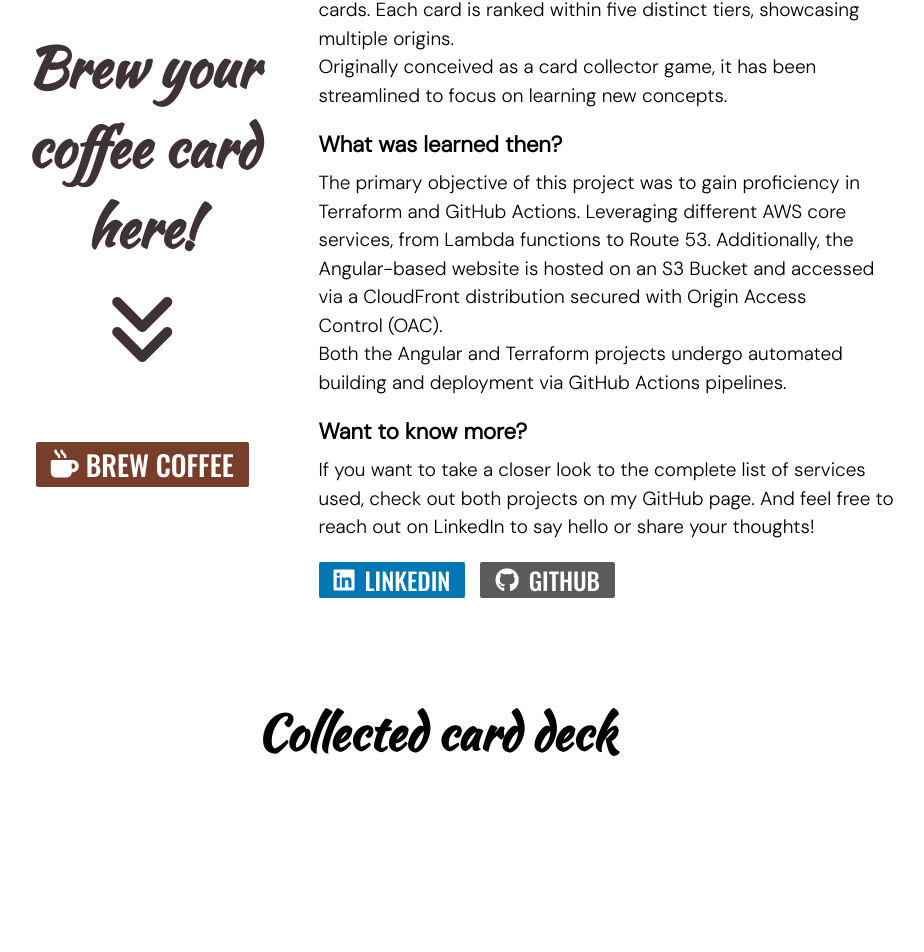
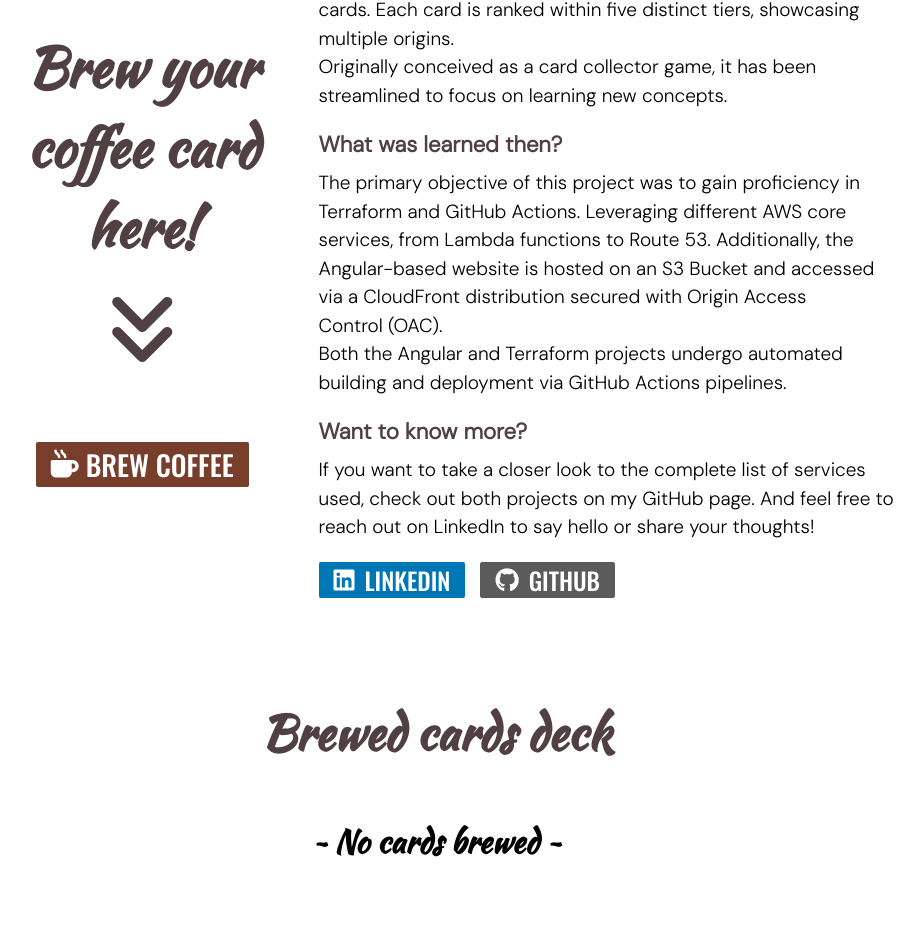
Before and after one commit to erikmichel-dev/coffee-run-web, an Angular app: page / in a window 1280 px wide. Shown: the part 253-1205 px from the top of the page, without its empty margins (204-1128 px from the left). Built offline with nearby package versions, Linux system fonts and the light colour scheme.

Commit message:
adjusted headers

```diff
--- a/src/app/dashboard/brew-hub/details/details.component.css
+++ b/src/app/dashboard/brew-hub/details/details.component.css
@@ -13,6 +13,7 @@
   h1, h3 {
     margin-bottom: 10px;
     text-wrap: pretty;
+    color: var(--secondary-text-color);
   }
 
   p {
--- a/src/app/dashboard/deck/deck.component.css
+++ b/src/app/dashboard/deck/deck.component.css
@@ -2,6 +2,14 @@
   h1 {
     font-family: 'Kaushan Script';
     font-size: xxx-large;
+    text-align: center;
+    margin-bottom: 50px;
+    color: var(--secondary-text-color);
+  }
+
+  h2 {
+    font-family: 'Kaushan Script';
+    font-size: xx-large;
     text-align: center;
     margin-bottom: 50px;
     color: var(--text-color);
--- a/src/app/dashboard/deck/deck.component.html
+++ b/src/app/dashboard/deck/deck.component.html
@@ -1,6 +1,6 @@
 <div class="container">
-  <h1>Collected card deck</h1>
-  <div class="slider">
+  <h1>Brewed cards deck</h1>
+  <div *ngIf="(collectedCardDeck$ | async)?.length != 0 else  deckPlaceholder" class="slider">
     <ng-container *ngFor="let coffeCard of collectedCardDeck$ | async; let i = index">
       <div class="item" #deckCards>
         <app-coffee-card [brewedCoffee]="coffeCard" (click)="selectCard(i)">
@@ -8,4 +8,7 @@
       </div>
     </ng-container>
   </div>
+  <ng-template #deckPlaceholder>
+    <h2>~ No cards brewed ~</h2>
+  </ng-template>
 </div>
--- a/src/app/dashboard/shared/coffee-card/coffee-card.component.css
+++ b/src/app/dashboard/shared/coffee-card/coffee-card.component.css
@@ -98,7 +98,7 @@
   justify-content: center;
   align-content: center;
   text-align: center;
-  color: var(--card-placeholder-color);
+  color: var(--secondary-text-color);
 
   p {
     font-family: 'Kaushan Script';
--- a/src/styles.css
+++ b/src/styles.css
@@ -7,7 +7,7 @@ body {
   --background-color: #ffffff;
   --secondary-background-color: #3E3234;
   --text-color: #000000;
-  --card-placeholder-color: #3E3234;
+  --secondary-text-color: #504043;
   --loader-text-not-underlined: #FCF7F0;
   --loader-text-underlined: #763e2b;
   --loader-underline: #d6b890;
@@ -19,7 +19,7 @@ body.dark-theme {
   --background-color: #392929;
   --secondary-background-color: #0e0101;
   --text-color: #FCF7F0;
-  --card-placeholder-color: #FCF7F0;
+  --secondary-text-color: #ffe9ca;
   --loader-text-not-underlined: #763e2b;
   --loader-text-underlined: #FCF7F0;
   --loader-underline: #d6b890;
```
